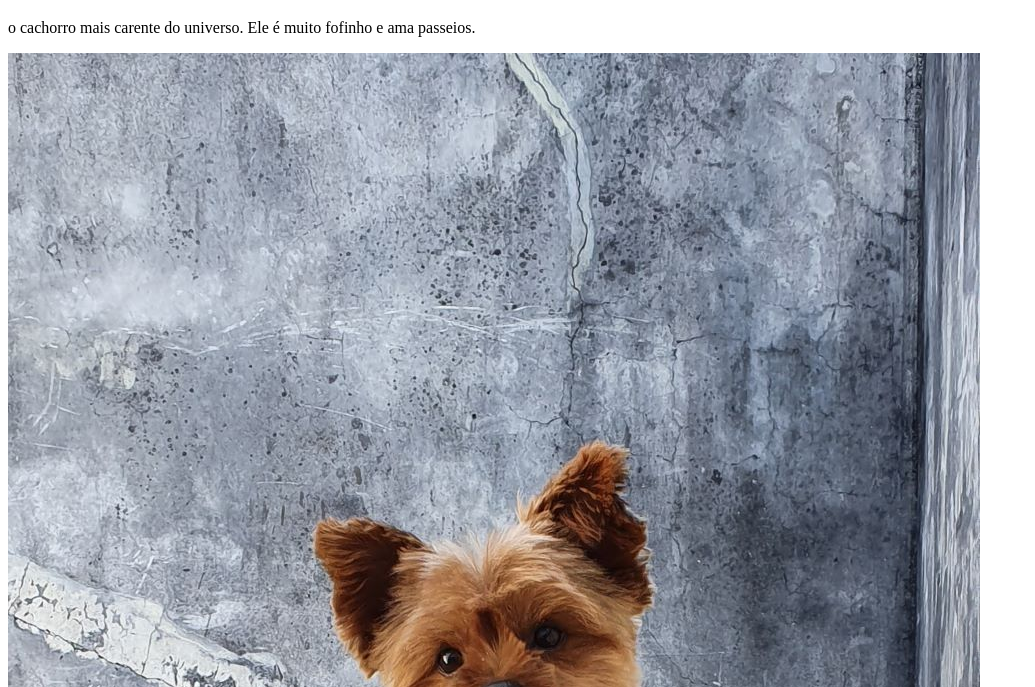
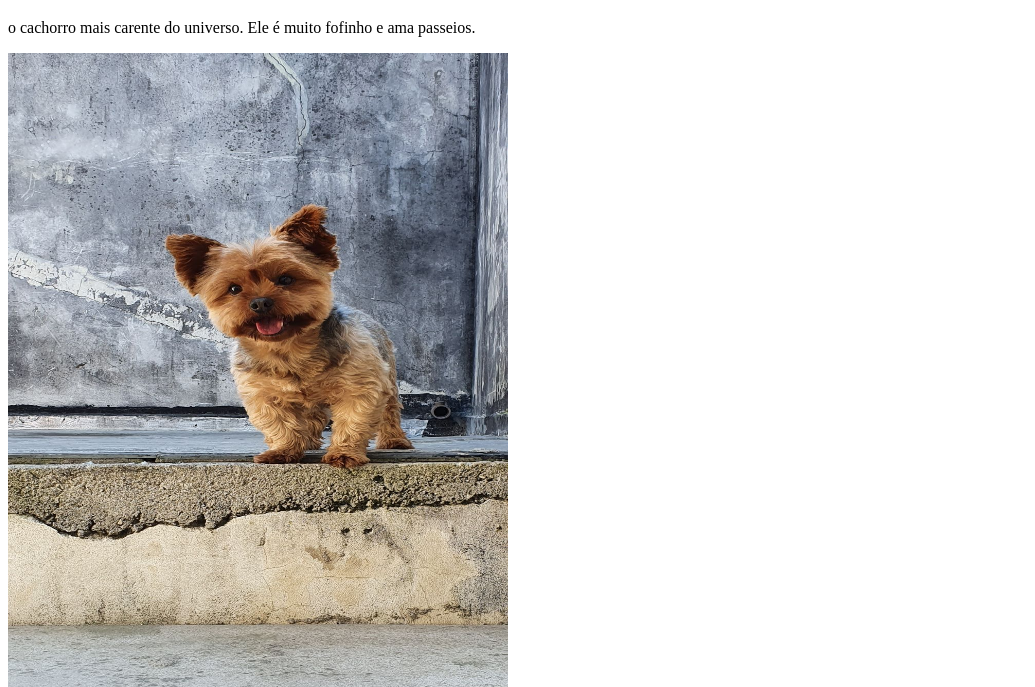
Before and after one commit to tainahvinha/fundamentosweb, a plain HTML site: page index.html in a window 1280 px wide. Shown: the part 113-800 px from the top of the page, without its empty margins (0-1035 px from the left). Drawn offline with Linux system fonts and the light colour scheme.

Commit message:
atualizando

```diff
--- a/index.html
+++ b/index.html
@@ -21,7 +21,7 @@
     <h1>Olá. Esse é o Nino</h1>
     <p>o cachorro mais carente do universo. Ele é muito fofinho e ama passeios.</p>
 
-    <img src="assets/img/nino1.jpg" alt="cachorro de porte pequeno da raça yorkeshire">
+    <img width="500" height="800" src="assets/img/nino1.jpg" alt="cachorro de porte pequeno da raça yorkeshire">
 
     <h2>Um video do Hamilton aleatório:</h2>
 
```
